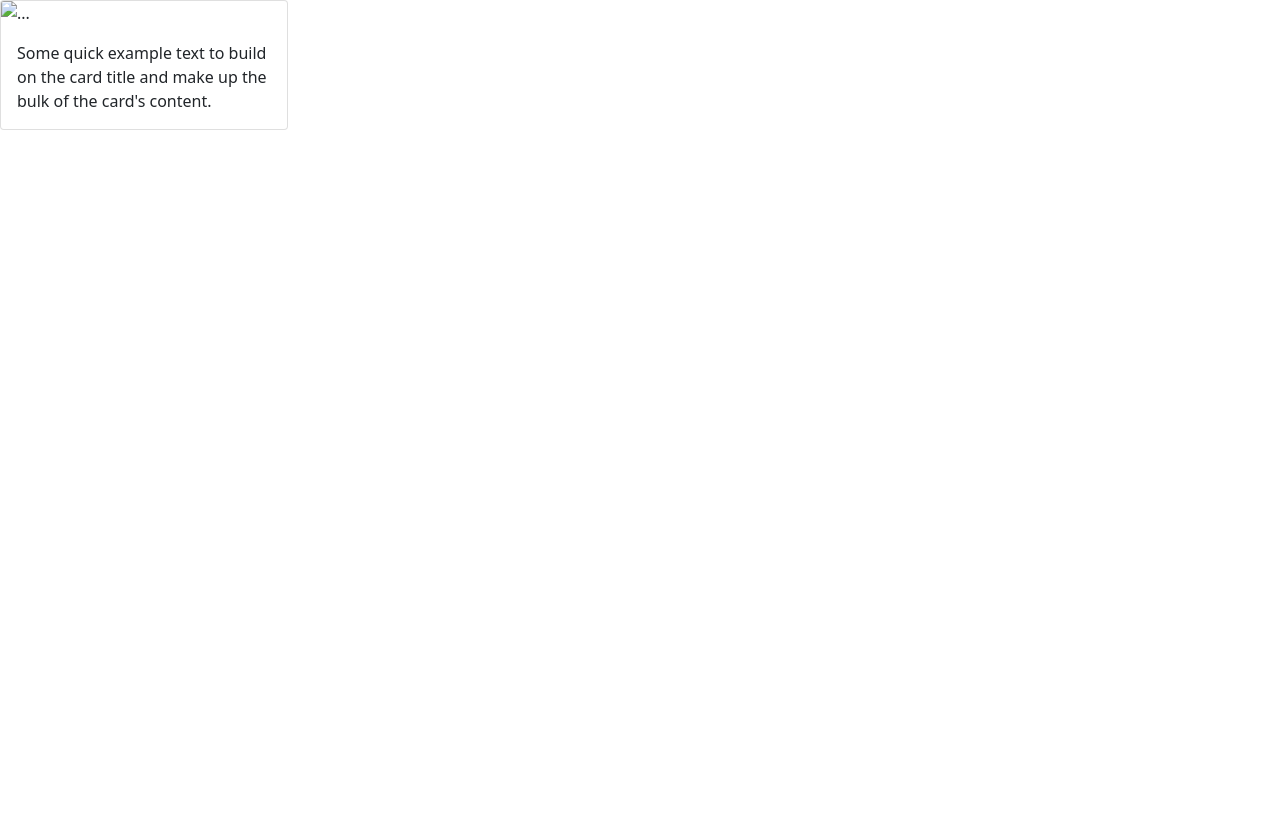
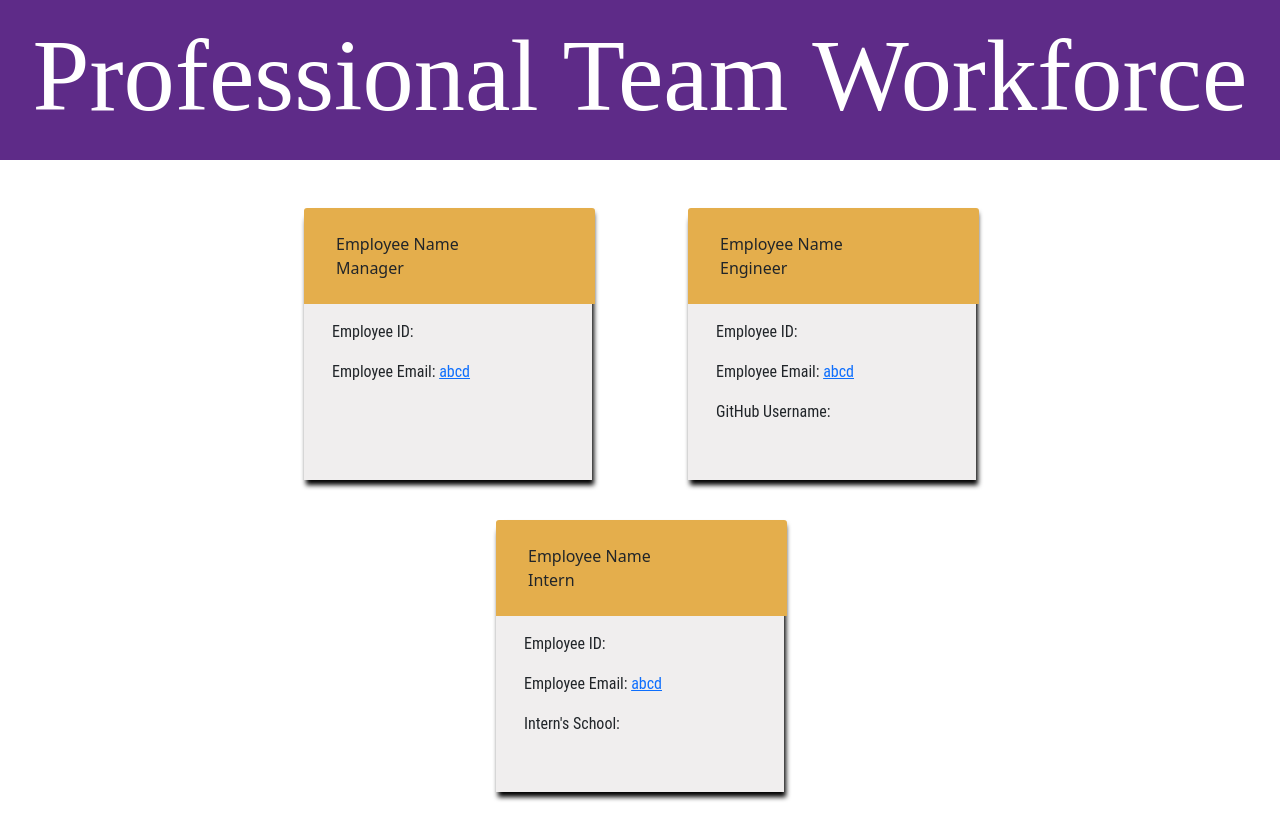
Before and after one commit to acinom813/TeamProfileGenerator, a website: page Main/output/team.html in a window 1280 px wide. Before the commit the page ends 800 px from the top, so only its background shows below. Drawn offline with nearby package versions, Linux system fonts and the light colour scheme.

Commit message:
finalize team.html

```diff
--- a/Main/output/style.css
+++ b/Main/output/style.css
@@ -0,0 +1,69 @@
+html, body {
+    max-width: 100% !important;
+    overflow-x: hidden !important;
+}
+
+body {
+    display: flex;
+    flex-direction: column;
+    align-items: center;
+}
+
+.header-banner {
+    background-color: rgba(65, 4, 114, 0.842);
+    width: 100%;
+    color: #ffffff;
+    display: flex;
+    justify-content: center;
+    align-items: center;
+    height: 20vh;
+}
+
+h1 {
+    font-family: Bebas Neue;
+    font-size: 8vw;
+}
+
+p {
+    font-family: 'Roboto Condensed', sans-serif;
+    position: relative;
+    left: 12px;
+}
+
+h2 {
+    font-family: 'Roboto Condensed', sans-serif;
+    position: relative;
+    font-size: 17px;
+    left: 12px;
+}
+
+.card-banner {
+    width: 250px;
+    height: 34vh;
+    margin-bottom: 5vh;
+    background-color: rgb(240, 238, 238);
+    box-shadow: 2px 5px 5px black;
+    border-top-left-radius: 10px;
+}
+
+.card-container {
+    position: absolute;
+    top: 26vh;
+    display: flex;
+    flex-wrap: wrap;
+    justify-content: space-around;
+    width: 60vw;
+}
+
+.card-top {
+    background-color: rgb(228, 174, 76);
+    border: 16px solid rgb(228, 174, 76);
+    width: 291px;
+    border-top-left-radius: 10px;
+}
+
+.card-bottom {
+    display: flex;
+    flex-direction: column;
+    align-content: center;
+}
--- a/Main/output/team.html
+++ b/Main/output/team.html
@@ -5,15 +5,47 @@
         <meta name="viewport" content="width=device-width, initial-scale=1.0">
         <!-- Bootstrap CSS -->
         <link href="https://cdn.jsdelivr.net/npm/bootstrap@5.0.0-beta2/dist/css/bootstrap.min.css" rel="stylesheet" integrity="sha384-BmbxuPwQa2lc/FVzBcNJ7UAyJxM6wuqIj61tLrc4wSX0szH/Ev+nYRRuWlolflfl" crossorigin="anonymous">
+        <link rel="stylesheet" href="style.css">
 
         <title>Professional Team Profile</title>
         </head>
         <body>
-    <div class="card" style="width: 18rem;">
-        <img src="..." class="card-img-top" alt="...">
+        <div class ="header-banner" >
+        <h1>Professional Team Workforce</h1>
+        </div>
+
+    <div class = "card-container">
+
+        <div class="card-banner" style="width: 18rem;">
+            <div class="card-header card-top" id="mgr-name">Employee Name <br> Manager </div>
         <div class="card-body">
-          <p class="card-text">Some quick example text to build on the card title and make up the bulk of the card's content.</p>
+        <p class="card-text"> Employee ID: </p>
+        <p class="card-text"> Employee Email: <a href="mail to: abcd">abcd</a></p>
         </div>
+        </div>
+        <div class="card-banner" style="width: 18rem;">
+            <div class="card-header card-top" id="eng-name">Employee Name <br> Engineer  </div>
+        <div class="card-body">
+        <p class="card-text"> Employee ID: </p>
+        <p class="card-text"> Employee Email: <a href="mail to: abcd">abcd</a></p>
+        <p class="card-text"> GitHub Username: </p>
+        </div>
+        </div>
+        <div class="card-banner" style="width: 18rem;">
+            <div class="card-header card-top" id="intern-name">Employee Name <br> Intern </div>
+        <div class="card-body">
+        <p class="card-text"> Employee ID: </p>
+        <p class="card-text"> Employee Email: <a href="mail to: abcd">abcd</a></p>
+        <p class="card-text"> Intern's School: </p>
+        </div>
+        </div>
+
+
+
+
+
+    </div>
+
         </div>
         </body>
         </html>
```
Lines whose indentation alone changed are shown as unchanged.
